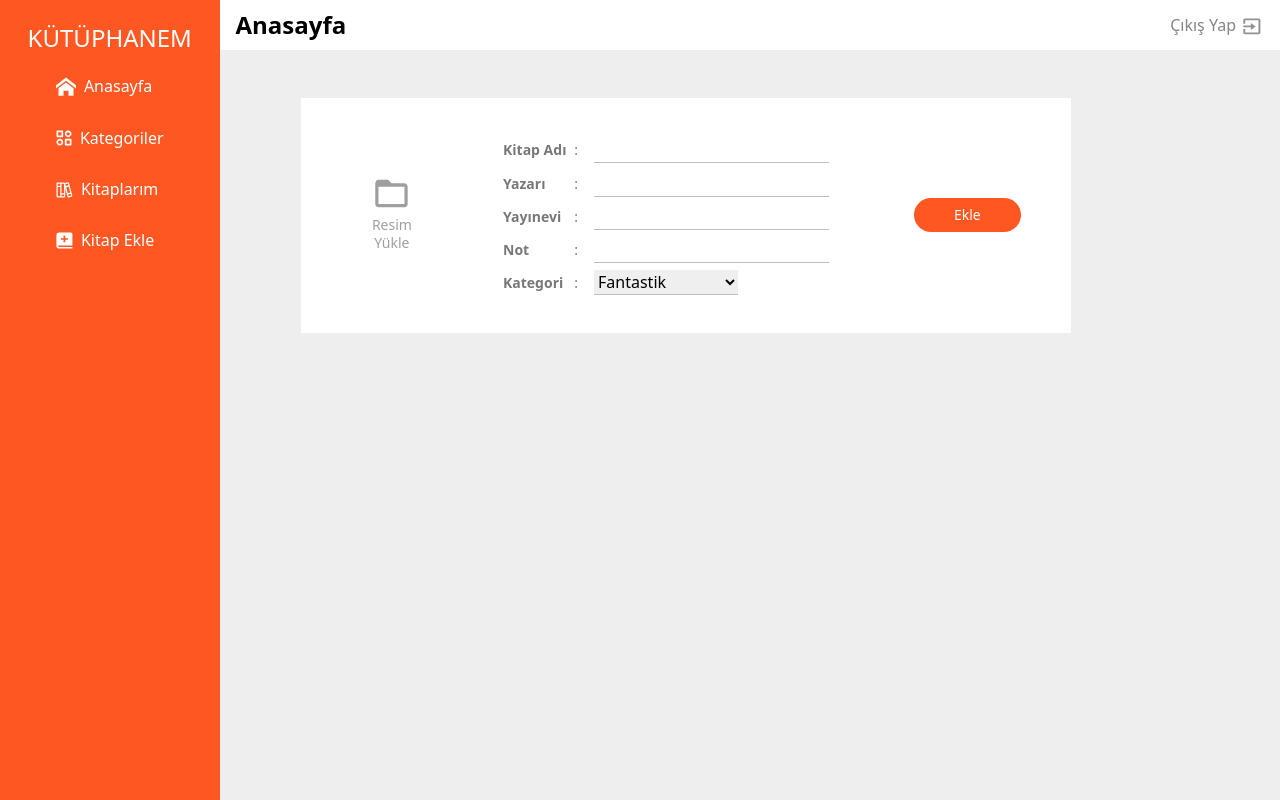
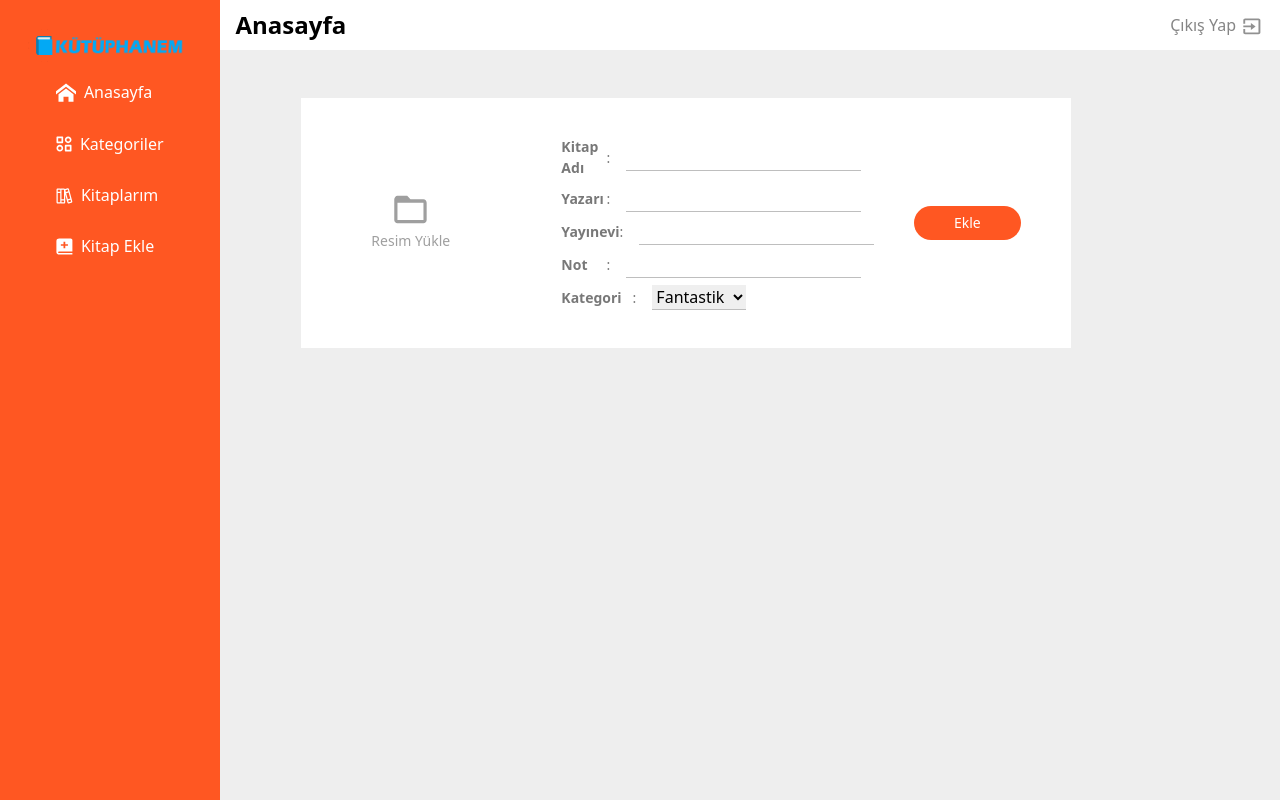
Before and after one commit to mehmetaliayvaz/kutuphane, a Vue app: page /add in a window 1280 px wide. Built offline with nearby package versions, Linux system fonts and the light colour scheme.

Commit message:
app edited

```diff
--- a/src/components/cards/AddCard.vue
+++ b/src/components/cards/AddCard.vue
@@ -1,6 +1,6 @@
 <template>
-  <div class="add-book">
-    <div class="add-book-image">
+  <div class="add-book flex-column flex-lg-row justify-content-md-between">
+    <div class="add-book-image me-lg-5">
       <AddImage />
       <div>Resim Yükle</div>
     </div>
@@ -77,12 +77,11 @@ export default {
 .add-book {
   display: flex;
   align-items: center;
-  justify-content: space-between;
 
   max-width: 770px;
-  max-height: 260px;
   padding: 35px 50px 35px 60px;
   background-color: #fff;
+
   &-image {
     text-align: center;
     width: 100px;
@@ -98,8 +97,7 @@ export default {
     }
   }
   .book-info {
-    margin-left: 5rem;
-    width: 100%;
+    width: 300px;
 
     span {
       display: flex;
--- a/src/components/shared/Sidebar.vue
+++ b/src/components/shared/Sidebar.vue
@@ -1,6 +1,6 @@
 <template>
   <div id="sidebar" class="sidebar d-none d-md-flex flex-column align-items-center p-4">
-    <h1 class="text-white">KÜTÜPHANEM</h1>
+    <img src="/img/kutuphanem-logo.png" alt="" class="img-fluid">
     <div>
 
       <router-link
--- a/src/pages/AddPage.vue
+++ b/src/pages/AddPage.vue
@@ -1,13 +1,7 @@
 <template>
   <div id="category" class="py-5">
     <div class="container-app">
-      <div>
-        <div class="row">
-          <div class="col-12 col-md-12 mb-12">
-            <add-card />
-          </div>
-        </div>
-      </div>
+      <add-card />
     </div>
   </div>
 </template>
```
Also changed, not shown: public/img/kutuphanem-logo.png (added).
